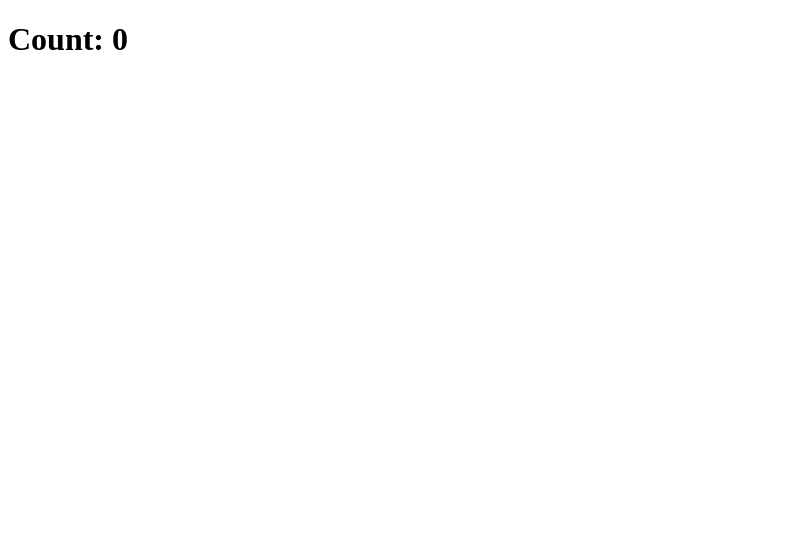
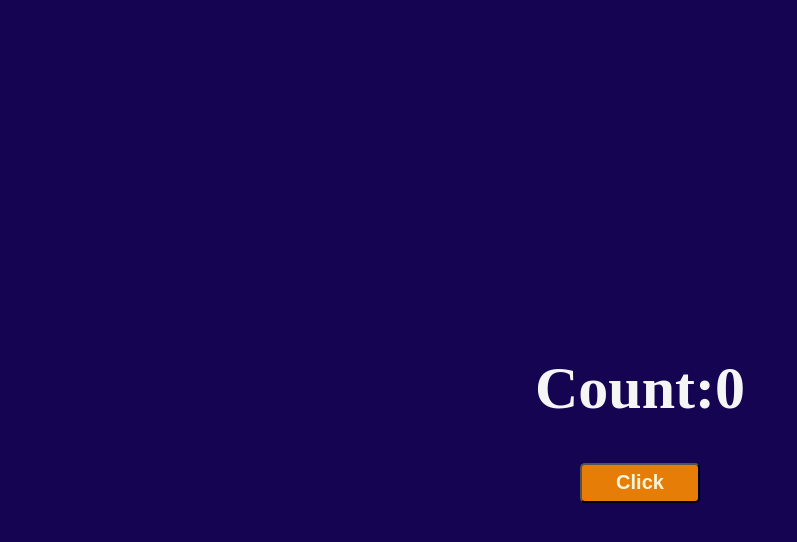
Before and after one commit to mate-academy/react_counter, a React (Create React App) app: page / in a window 1280 px wide. Shown: the top 542 px of the page, without its empty margins (0-797 px from the left). Built offline with nearby package versions, Linux system fonts and the light colour scheme; the HTML template or start-up script is replaced by a standard one.

Commit message:
solution

```diff
--- a/src/App.css
+++ b/src/App.css
@@ -0,0 +1,23 @@
+body {
+  background-color: rgb(21, 4, 82);
+}
+
+.counter {
+  display: flex;
+  justify-content: center;
+  align-items: center;
+  flex-direction: column;
+  min-height: 100vh;
+  color: whitesmoke;
+  font-size: 30px;
+}
+
+.btn_counter {
+  width: 120px;
+  height: 40px;
+  background-color: rgb(230, 125, 6);
+  color: beige;
+  font-size: 20px;
+  font-weight: 600;
+  border-radius: 5px;
+}
--- a/src/App.js
+++ b/src/App.js
@@ -1,8 +1,9 @@
 import React from 'react';
 import './App.css';
+import Counter from './Counter';
 
 const App = () => (
-  <h1>Count: 0</h1>
+  <Counter />
 );
 
 export default App;
--- /dev/null
+++ b/src/Counter.js
@@ -0,0 +1,34 @@
+import React from 'react';
+
+class Counter extends React.Component {
+  constructor(props) {
+    super(props);
+    this.state = { count: 0 };
+  }
+
+  handleClick = () => {
+    this.setState(prev => ({
+      count: prev.count + 1,
+    }));
+  };
+
+  render() {
+    return (
+      <div className="counter">
+        <h1>
+          Count:
+          {this.state.count}
+        </h1>
+        <button
+          className="btn_counter"
+          type="button"
+          onClick={this.handleClick}
+        >
+          Click
+        </button>
+      </div>
+    );
+  }
+}
+
+export default Counter;
```
Also changed, not shown: 1 other file (tests, documents, lock files or other folders).
